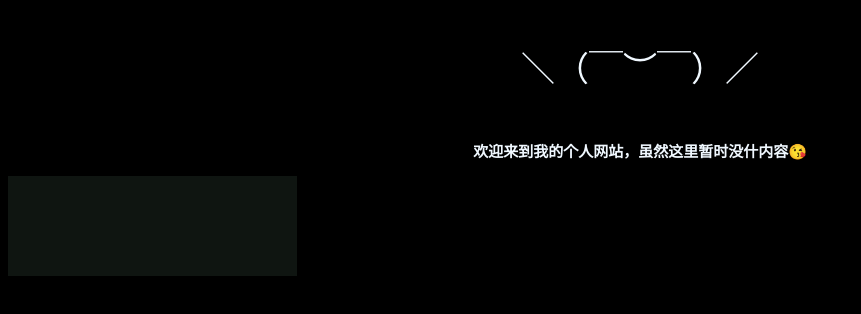
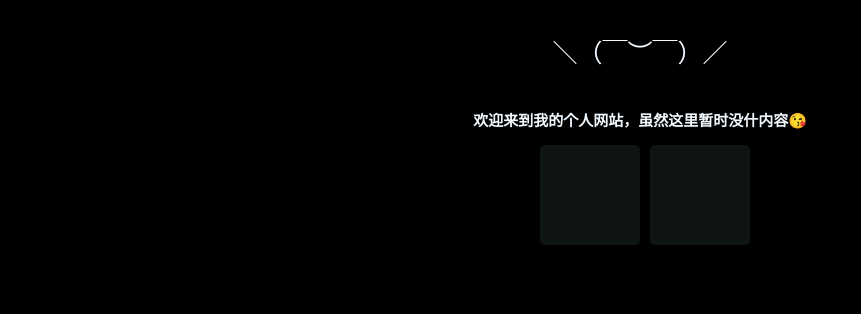
Before and after one commit to zhaokuangyi1234/the-website, a plain HTML site: page index.html in a window 1280 px wide. Shown: the whole page, without its empty margins (0-861 px from the left). Drawn offline with Linux system fonts and the light colour scheme.

Commit message:
Enhance animations and update layout in index.html
Added animation styles and updated HTML structure.

```diff
--- a/index.html
+++ b/index.html
@@ -5,6 +5,10 @@
     <meta name="viewport" content="width=device-width, initial-scale=1.0">
     <title>Document</title>
     <style>
+        .a{
+            animation: floatUpFadeIn 0.8s cubic-bezier(0.25, 0.46, 0.45, 0.94) forwards;
+            font-size: 25px;
+        }
         .sd{
             font-size: 34px;
             justify-content: center;
@@ -13,6 +17,7 @@
             background-color:black;
             color: aliceblue;
             justify-items: center;
+
         }
         .es{
             margin: auto;
@@ -27,26 +32,58 @@
             border-right-width: 30px;
             border-color: black;
             font-weight: bold;
-
+            animation: floatUpFadeIn 0.8s cubic-bezier(0.25, 0.46, 0.45, 0.94) forwards 0.15s;
         }
         #fg{
             display: flex;
             background-color: #0f1511;
-            width: 289px;
+            width: 100px;
             height: 100px;
+            border-radius: 5px;
+            margin-left: 10px;
+            animation: floatUpFadeIn 0.8s cubic-bezier(0.25, 0.46, 0.45, 0.94) forwards 0.3s;
         }
+        /* 定义关键帧动画 */
+@keyframes floatUpFadeIn {
+  0% {
+    opacity: 0;
+    transform: translateY(30px); /* 初始位置在下方30px处 */
+  }
+  100% {
+    opacity: 1;
+    transform: translateY(0); /* 最终回到原位 */
+  }
+}
+
+/* 应用动画的类 */
+.fade-up-element {
+  /* 动画名称 持续时间 缓动函数 填充模式 */
+  animation: floatUpFadeIn 0.8s cubic-bezier(0.25, 0.46, 0.45, 0.94) forwards;
+
+  /* 可选：确保元素在动画前不可见，防止闪烁 */
+  opacity: 0;
+}
+.hj{
+    display: flex;
+    justify-content: center;
+}
     </style>
 </head>
 <body class="sd">
     <div class="es">
-        <p>＼（￣︶￣）／</p>
+        <p class="a">＼（￣︶￣）／</p>
     </div>
     <div>
         <p class="rd">
             欢迎来到我的个人网站，虽然这里暂时没什内容😘
         </p>
+    <div class="hj">
+            <div id="fg">
+
+        </div>
         <div id="fg">
 
+           </div>
         </div>
     </div>
 </body>
```
